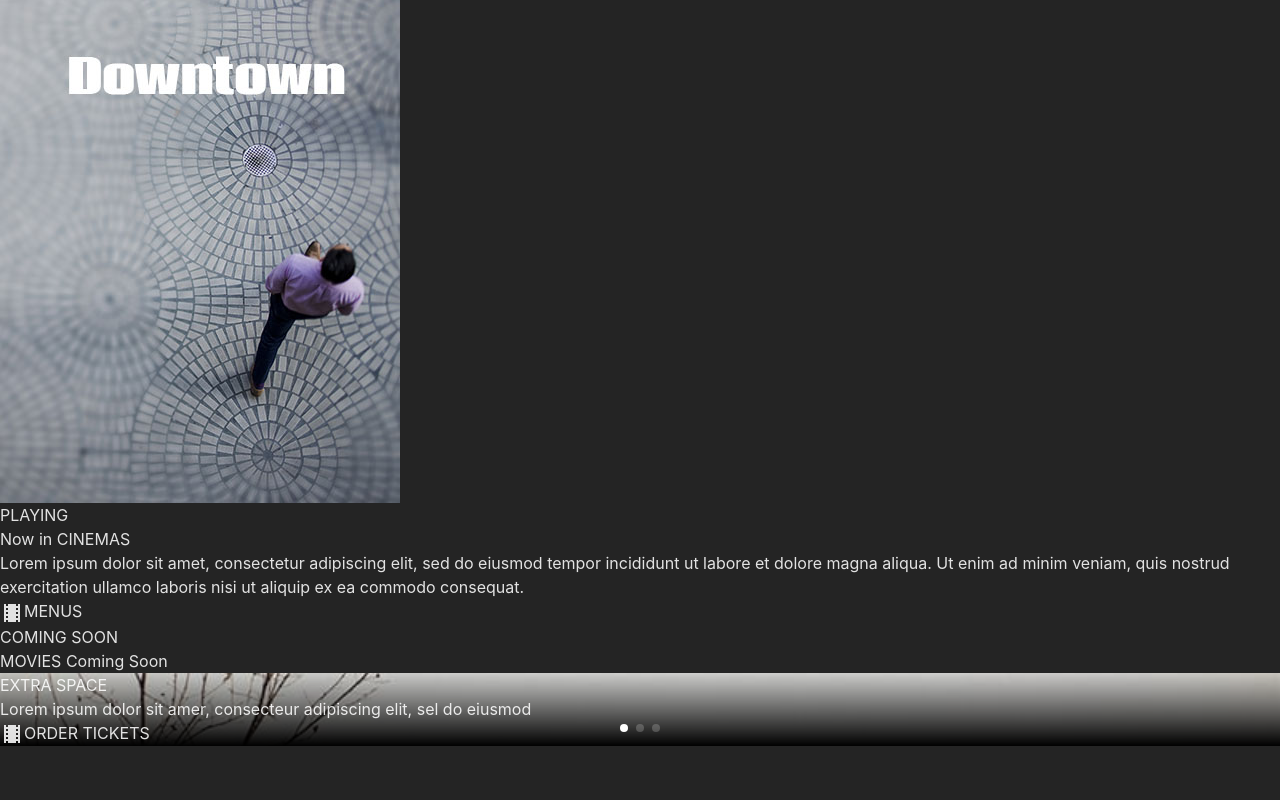
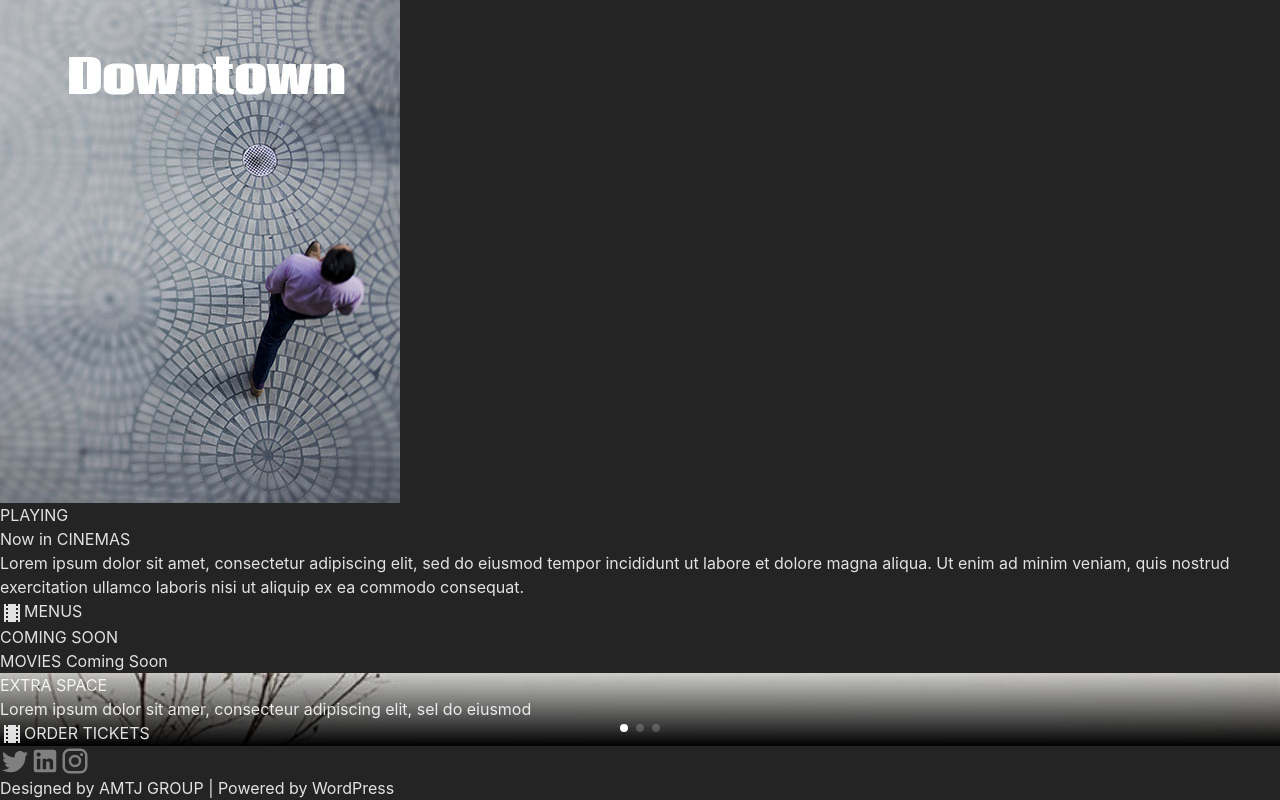
Before and after one commit to Tobbiloba/MTA-cinema, a React (Vite) app: page / in a window 1280 px wide. Shown: the part 1062-1862 px from the top of the page. Before the commit the page ends 1808 px from the top, so only its background shows below. Built offline with nearby package versions, Linux system fonts and the light colour scheme.

Commit message:
finished footer

```diff
--- /dev/null
+++ b/src/components/Footer.jsx
@@ -0,0 +1,23 @@
+import React from 'react'
+import TwitterIcon from '@mui/icons-material/Twitter'
+import LinkedInIcon from '@mui/icons-material/LinkedIn'
+import InstagramIcon from '@mui/icons-material/Instagram'
+const Footer = () => {
+  return (
+    <div className="px-[10%] flex flex-col lg:flex-row-reverse lg:justify-between lg:px-[15%] justify-center border border-[#242424] border-t-white text-center items-center py-[2rem]">
+      <div className="flex flex-row gap-[1rem] w-fit">
+        <TwitterIcon style={{ color: 'gray', fontSize: '30px' }} />
+        <LinkedInIcon style={{ color: 'gray', fontSize: '30px' }} />
+        <InstagramIcon style={{ color: 'gray', fontSize: '30px' }} />
+      </div>
+      <div className="mt-[1rem]">
+        <h1 className="text-gray-500 text-[16px] font-mono">
+          Designed by <span className="text-[19px] font-bold">AMTJ GROUP</span>{' '}
+          | Powered by <span className="text-[19px] font-bold">WordPress</span>
+        </h1>
+      </div>
+    </div>
+  )
+}
+
+export default Footer
--- a/src/screen/Homepage.jsx
+++ b/src/screen/Homepage.jsx
@@ -3,6 +3,7 @@ import Menu from '../components/Menu'
 import Slider from '../components/Slider'
 import ComingSoon from '../components/ComingSoon'
 import PlayingNow from '../components/PlayingNow'
+import Footer from '../components/Footer'
 
 const Homepage = () => {
   return (
@@ -11,6 +12,7 @@ const Homepage = () => {
       <Slider />
       <PlayingNow />
       <ComingSoon />
+      <Footer />
     </div>
   )
 }
```
